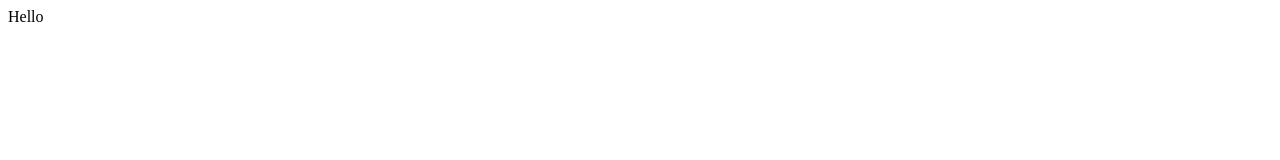
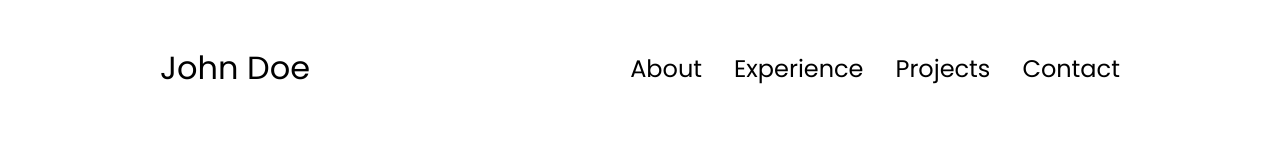
Before and after one commit to AbenaLettu97/html-css-javascript-portfolio, a plain HTML site: page index.html in a window 1280 px wide. Drawn offline with Linux system fonts and the light colour scheme.

Commit message:
done with first navigation

```diff
--- a/index.html
+++ b/index.html
@@ -8,8 +8,17 @@
     <title>My Portfolio</title>
 </head>
 <body>
-
-Hello
+    <nav id="desktop-nav">
+        <div class="logo">John Doe</div>
+        <div>
+         <ul class="nav-links">
+            <li><a href="about">About</a></li>
+            <li><a href="experience">Experience</a></li>
+            <li><a href="projects">Projects</a></li>
+            <li><a href="contact">Contact</a></li>
+         </ul>
+        </div>
+    </nav>
 
 
     <script src="script.js"></script>
--- a/style.css
+++ b/style.css
@@ -0,0 +1,57 @@
+
+@import url('https://fonts.googleapis.com/css2?family=Poppins:ital,wght@0,100;0,200;0,300;0,400;0,500;0,600;0,700;0,800;0,900;1,100;1,200;1,300;1,400;1,500;1,600;1,700;1,800;1,900&display=swap');
+
+*{
+    margin: 0;
+    padding: 0;
+}
+
+body {
+    font-family: 'Poppins', 'sans-serif';
+}
+
+html {
+    scroll-behavior: smooth;
+}
+
+p{
+    color:rgb(85, 85, 85);
+}
+
+/* TRANSITION */
+a, .btn {
+    transition: all 300ms ease;
+}
+
+/* NAVIGATION */
+nav, .nav-links {
+     display: flex;
+}
+nav{
+    justify-content: space-around;
+    align-items: center;
+    height: 17vh;
+}
+.nav-links{
+    gap: 2rem;
+    list-style: none;
+    font-size: 1.5rem;
+}
+a{
+    color: black;
+    text-decoration: none;
+    text-decoration-color: white;
+}
+
+a:hover{
+    color: gray;
+    text-decoration: underline;
+    text-underline-offset: 1rem;
+    text-decoration-color: rgb(181, 181, 181);
+}
+.logo{
+    font-size: 2rem;
+}
+.logo:hover{
+    cursor: default;
+}
```
